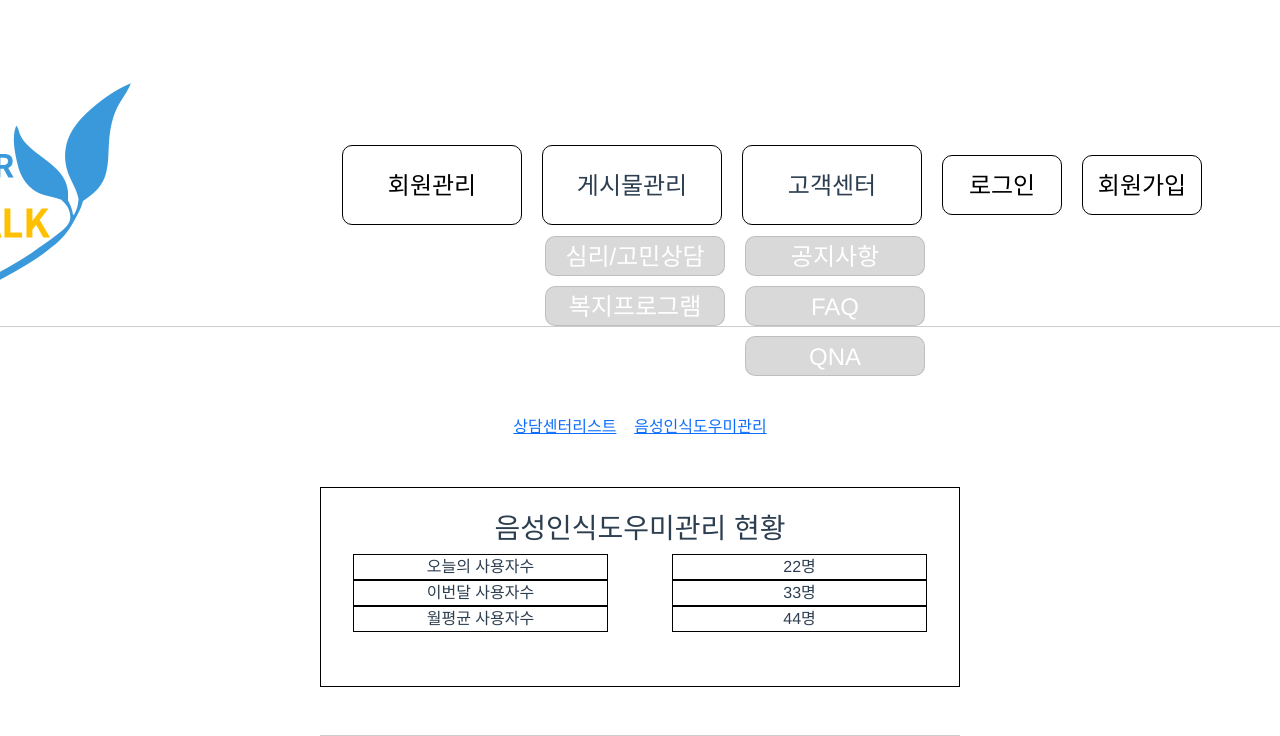
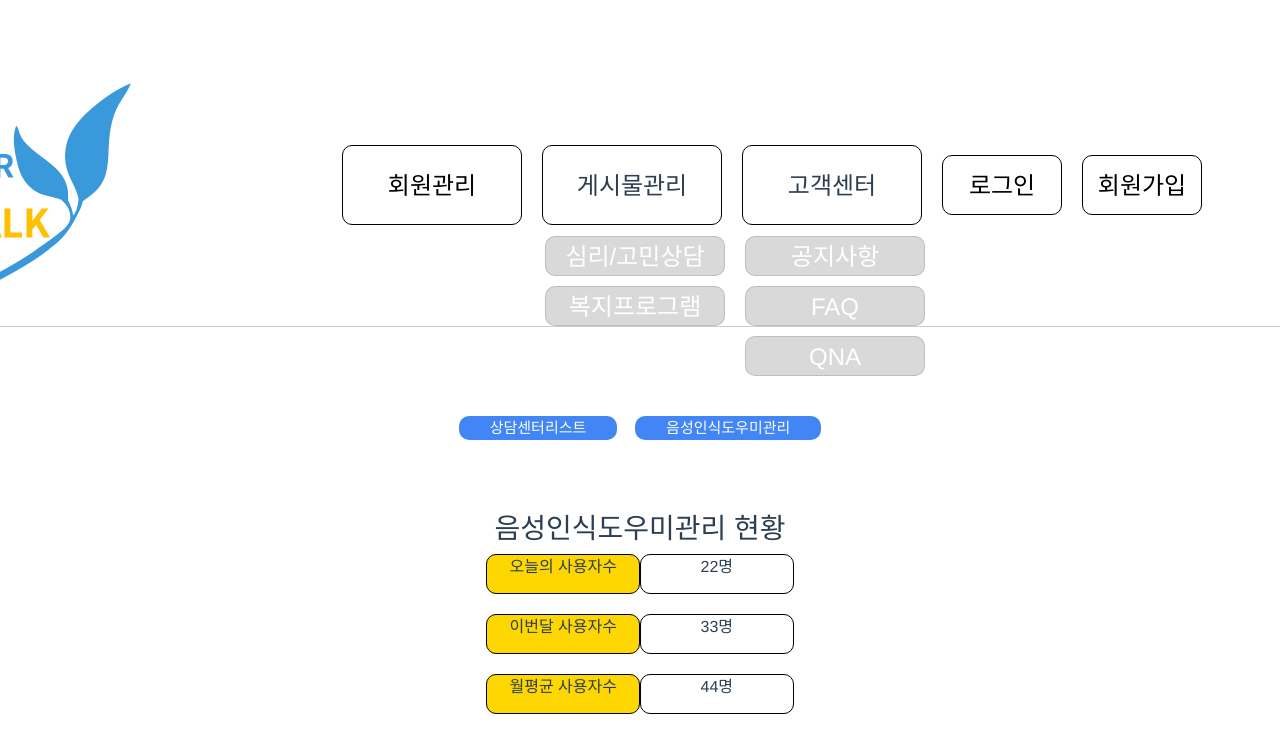
Before and after one commit to Jung-mooooooo/crudproject, a Vue app: page /admin/speechRecognitionHelper in a window 1280 px wide. Shown: the top 736 px of the page. Built offline with nearby package versions, Linux system fonts and the light colour scheme.

Commit message:
20230428 화정 오전수정

```diff
--- a/package.json
+++ b/package.json
@@ -11,6 +11,8 @@
     "axios": "^1.3.6",
     "bootstrap": "^5.3.0-alpha3",
     "core-js": "^3.8.3",
+    "i": "^0.3.7",
+    "npm": "^9.6.5",
     "router": "^1.3.8",
     "vue": "^3.2.13",
     "vue-router": "^4.1.6"
--- a/src/views/admin/AdminCounselling.vue
+++ b/src/views/admin/AdminCounselling.vue
@@ -4,9 +4,11 @@
 <br>
 <br>
   <div align="center">
-      <router-link to="/admin/counsellingCenter">상담센터리스트</router-link>
+    <button class="btn3 btn-blue" type="button" onclick="location.href='/admin/counsellingCenter'">
+    상담센터리스트</button>
       &nbsp;&nbsp;
-      <router-link to="/admin/speechRecognitionHelper">음성인식도우미관리</router-link>
+    <button class="btn3 btn-blue" type="button" onclick="location.href='/admin/speechRecognitionHelper'">
+    음성인식도우미관리</button>
   </div>
 <br>
 <br>
@@ -194,6 +196,39 @@ section.notice {
   transition: all 0.3s;
 }
 
+.btn3 {
+  display: inline-block;
+  padding: 0 30px;
+  font-size: 15px;
+  font-weight: 400;
+  background: transparent;
+  text-align: center;
+  white-space: nowrap;
+  vertical-align: middle;
+  -ms-touch-action: manipulation;
+  touch-action: manipulation;
+  cursor: pointer;
+  -webkit-user-select: none;
+  -moz-user-select: none;
+  -ms-user-select: none;
+  user-select: none;
+  border: 1px solid transparent;
+  text-transform: uppercase;
+  -webkit-border-radius: 0;
+  -moz-border-radius: 0;
+  border-radius: 10px;
+  -webkit-transition: all 0.3s;
+  -moz-transition: all 0.3s;
+  -ms-transition: all 0.3s;
+  -o-transition: all 0.3s;
+  transition: all 0.3s;
+}
+
+.btn-blue{
+  background: #4285f4;
+color: #fff;
+}
+
 .btn-gray {
 background: #555;
 color: #fff;
--- a/src/views/admin/AdminCounsellingCenter.vue
+++ b/src/views/admin/AdminCounsellingCenter.vue
@@ -4,9 +4,11 @@
 <br>
 <br>
   <div align="center">
-      <router-link to="/admin/counsellingCenter">상담센터리스트</router-link>
+    <button class="btn3 btn-blue" type="button" onclick="location.href='/admin/counsellingCenter'">
+    상담센터리스트</button>
       &nbsp;&nbsp;
-      <router-link to="/admin/speechRecognitionHelper">음성인식도우미관리</router-link>
+    <button class="btn3 btn-blue" type="button" onclick="location.href='/admin/speechRecognitionHelper'">
+    음성인식도우미관리</button>
   </div>
 <br>
 <br>
@@ -194,6 +196,39 @@ section.notice {
   transition: all 0.3s;
 }
 
+.btn3 {
+  display: inline-block;
+  padding: 0 30px;
+  font-size: 15px;
+  font-weight: 400;
+  background: transparent;
+  text-align: center;
+  white-space: nowrap;
+  vertical-align: middle;
+  -ms-touch-action: manipulation;
+  touch-action: manipulation;
+  cursor: pointer;
+  -webkit-user-select: none;
+  -moz-user-select: none;
+  -ms-user-select: none;
+  user-select: none;
+  border: 1px solid transparent;
+  text-transform: uppercase;
+  -webkit-border-radius: 0;
+  -moz-border-radius: 0;
+  border-radius: 10px;
+  -webkit-transition: all 0.3s;
+  -moz-transition: all 0.3s;
+  -ms-transition: all 0.3s;
+  -o-transition: all 0.3s;
+  transition: all 0.3s;
+}
+
+.btn-blue{
+  background: #4285f4;
+color: #fff;
+}
+
 .btn-gray {
 background: #555;
 color: #fff;
--- a/src/views/admin/AdminHobby.vue
+++ b/src/views/admin/AdminHobby.vue
@@ -4,11 +4,14 @@
 <br>
 <br>
   <div align="center">
-      <router-link to="/admin/AdminWelfareFacility">복지시설</router-link>
+    <button class="btn3 btn-blue" type="button" onclick="location.href='/admin/AdminWelfareFacility'">
+    복지시설</button>
       &nbsp;&nbsp;
-      <router-link to="/admin/AdminTouristSpot">힐링스팟</router-link>
+    <button class="btn3 btn-blue" type="button" onclick="location.href='/admin/AdminTouristSpot'">
+    힐링스팟</button>
       &nbsp;&nbsp;
-      <router-link to="/admin/AdminHobby">원데이클래스</router-link>
+    <button class="btn3 btn-blue" type="button" onclick="location.href='/admin/AdminHobby'">
+    원데이클래스</button>
   </div>
 <br>
 <br>
@@ -239,6 +242,40 @@ background: #555;
 color: #fff;
 }
 
+.btn3 {
+  display: inline-block;
+  padding: 0 30px;
+  font-size: 15px;
+  font-weight: 400;
+  background: transparent;
+  text-align: center;
+  white-space: nowrap;
+  vertical-align: middle;
+  -ms-touch-action: manipulation;
+  touch-action: manipulation;
+  cursor: pointer;
+  -webkit-user-select: none;
+  -moz-user-select: none;
+  -ms-user-select: none;
+  user-select: none;
+  border: 1px solid transparent;
+  text-transform: uppercase;
+  -webkit-border-radius: 0;
+  -moz-border-radius: 0;
+  border-radius: 10px;
+  -webkit-transition: all 0.3s;
+  -moz-transition: all 0.3s;
+  -ms-transition: all 0.3s;
+  -o-transition: all 0.3s;
+  transition: all 0.3s;
+}
+
+.btn-blue{
+  background: #4285f4;
+color: #fff;
+}
+
+
 
 /* reset */
 
--- a/src/views/admin/AdminHome.vue
+++ b/src/views/admin/AdminHome.vue
@@ -17,15 +17,15 @@
 <div class= "counting_user">
   <h3>접속자 현황</h3>
   <div>
-    <div>접속자수</div>
+    <div class="title">접속자수</div>
 		<div>22명</div>
   </div>
    <div>
-    <div>월 접속자 수</div>
+    <div class="title">월 접속자 수</div>
 		<div>33명</div>
   </div>
    <div>
-    <div>월 평균 접속자 수</div>
+    <div class="title">월 평균 접속자 수</div>
 		<div>44명</div>
   </div>
 </div>
@@ -33,39 +33,34 @@
 <div class= "counting_emotion">
   <h3>감정 현황</h3>
   <div>
-    <div>답답해요</div>
+    <div class="title">답답해요</div>
 		<div>10%</div>
-  </div>
-  <div>
-    <div>불안해요</div>
+    <div class="title">불안해요</div>
 		<div>20%</div>
   </div>
   <div>
-    <div>걱정돼요</div>
+    <div class="title">걱정돼요</div>
 		<div>30%</div>
-  </div>
-  <div>
-    <div>괴로워요</div>
+    <div class="title">괴로워요</div>
 		<div>40%</div>
   </div>
   <div>
-    <div>무서워요</div>
+    <div class="title">무서워요</div>
 		<div>50%</div>
-  </div>
-  <div>
-    <div>무기력해요</div>
+    <div class="title">무기력해요</div>
 		<div>60%</div>
   </div>
   <div>
-    <div>외로워요</div>
+    <div class="title">외로워요</div>
 		<div>70%</div>
-  </div>
-  <div>
-    <div>심심해요</div>
+    <div class="title">심심해요</div>
 		<div>80%</div>
   </div>
 </div>
 </div>
+<br>
+<br>
+<br>
 <br>
 <br>
 <br>
@@ -121,44 +116,50 @@ img{
   width: 200px;
 }
 
+.title{
+  background: gold;
+}
+
 .admin_box {
   display: flex;
 }
 
 .counting_user {
-  width: 50%;
+  width: 40%;
+  height: 200px;
   margin: auto;
-  height: 200px;
 }
 .counting_user > div {
   display: flex;
   margin: auto;
-
+  justify-content: center;
+  height: 30%;
 }
 
 .counting_user > div div {
 border: 1px solid black;
-width: 40%;
-margin: auto;
-height: 30%;
+width: 30%;
+height: 40px;
+border-radius: 10px;
 }
 
 .counting_emotion {
-  width: 50%;
+  width: 40%;
+  height: 200px;
   margin: auto;
-  height: 300px;
 }
 .counting_emotion > div {
   display: flex;
   margin: auto;
-
+  justify-content: center;
+  height: 30%;
 }
 
 .counting_emotion > div div {
 border: 1px solid black;
-width: 40%;
-margin: auto;
-height: 30%;
+width: 30%;
+height: 40px;
+border-radius: 10px;
 }
 
 table {
--- a/src/views/admin/AdminSpeechRecognitionHelper.vue
+++ b/src/views/admin/AdminSpeechRecognitionHelper.vue
@@ -4,9 +4,11 @@
 <br>
 <br>
   <div align="center">
-      <router-link to="/admin/counsellingCenter">상담센터리스트</router-link>
+    <button class="btn3 btn-blue" type="button" onclick="location.href='/admin/counsellingCenter'">
+    상담센터리스트</button>
       &nbsp;&nbsp;
-      <router-link to="/admin/speechRecognitionHelper">음성인식도우미관리</router-link>
+    <button class="btn3 btn-blue" type="button" onclick="location.href='/admin/speechRecognitionHelper'">
+    음성인식도우미관리</button>
   </div>
 
 <br>
@@ -16,19 +18,20 @@
 <br>
   <h3>음성인식도우미관리 현황</h3>
   <div>
-    <div>오늘의 사용자수</div>
+    <div class="title">오늘의 사용자수</div>
 		<div>22명</div>
   </div>
    <div>
-    <div>이번달 사용자수</div>
+    <div class="title">이번달 사용자수</div>
 		<div>33명</div>
   </div>
    <div>
-    <div>월평균 사용자수</div>
+    <div class="title">월평균 사용자수</div>
 		<div>44명</div>
   </div>
 </div>
 </div>
+<br>
 <br>
 <br>
 <table align="center" class="board-table">
@@ -62,27 +65,31 @@ img{
   width: 200px;
 }
 
+.title{
+  background: gold;
+}
+
 .admin_box {
   display: flex;
 }
 
 .counting_user {
-  width: 50%;
-  border: 1px solid black;
-  margin: auto;
+  width: 40%;
   height: 200px;
+  margin: auto;;
 }
 .counting_user > div {
   display: flex;
   margin: auto;
-
+  justify-content: center;
+  height: 30%;
 }
 
 .counting_user > div div {
 border: 1px solid black;
-width: 40%;
-margin: auto;
-height: 30%;
+width: 30%;
+height: 40px;
+border-radius: 10px;
 }
 
 .counting_emotion {
@@ -172,4 +179,37 @@ section.notice {
 .board-table tbody th p{
   display: none;
 }
+
+.btn3 {
+  display: inline-block;
+  padding: 0 30px;
+  font-size: 15px;
+  font-weight: 400;
+  background: transparent;
+  text-align: center;
+  white-space: nowrap;
+  vertical-align: middle;
+  -ms-touch-action: manipulation;
+  touch-action: manipulation;
+  cursor: pointer;
+  -webkit-user-select: none;
+  -moz-user-select: none;
+  -ms-user-select: none;
+  user-select: none;
+  border: 1px solid transparent;
+  text-transform: uppercase;
+  -webkit-border-radius: 0;
+  -moz-border-radius: 0;
+  border-radius: 10px;
+  -webkit-transition: all 0.3s;
+  -moz-transition: all 0.3s;
+  -ms-transition: all 0.3s;
+  -o-transition: all 0.3s;
+  transition: all 0.3s;
+}
+
+.btn-blue{
+  background: #4285f4;
+color: #fff;
+}
 </style>
--- a/src/views/admin/AdminTouristSpot.vue
+++ b/src/views/admin/AdminTouristSpot.vue
@@ -4,11 +4,14 @@
 <br>
 <br>
   <div align="center">
-      <router-link to="/admin/AdminWelfareFacility">복지시설</router-link>
+    <button class="btn3 btn-blue" type="button" onclick="location.href='/admin/AdminWelfareFacility'">
+    복지시설</button>
       &nbsp;&nbsp;
-      <router-link to="/admin/AdminTouristSpot">힐링스팟</router-link>
+    <button class="btn3 btn-blue" type="button" onclick="location.href='/admin/AdminTouristSpot'">
+    힐링스팟</button>
       &nbsp;&nbsp;
-      <router-link to="/admin/AdminHobby">원데이클래스</router-link>
+    <button class="btn3 btn-blue" type="button" onclick="location.href='/admin/AdminHobby'">
+    원데이클래스</button>
   </div>
 <br>
 <br>
@@ -238,6 +241,39 @@ background: #555;
 color: #fff;
 }
 
+.btn3 {
+  display: inline-block;
+  padding: 0 30px;
+  font-size: 15px;
+  font-weight: 400;
+  background: transparent;
+  text-align: center;
+  white-space: nowrap;
+  vertical-align: middle;
+  -ms-touch-action: manipulation;
+  touch-action: manipulation;
+  cursor: pointer;
+  -webkit-user-select: none;
+  -moz-user-select: none;
+  -ms-user-select: none;
+  user-select: none;
+  border: 1px solid transparent;
+  text-transform: uppercase;
+  -webkit-border-radius: 0;
+  -moz-border-radius: 0;
+ border-radius: 10px;
+  -webkit-transition: all 0.3s;
+  -moz-transition: all 0.3s;
+  -ms-transition: all 0.3s;
+  -o-transition: all 0.3s;
+  transition: all 0.3s;
+}
+
+.btn-blue{
+  background: #4285f4;
+color: #fff;
+}
+
 /* reset */
 
 * {
--- a/src/views/admin/AdminWelfareFacility.vue
+++ b/src/views/admin/AdminWelfareFacility.vue
@@ -4,11 +4,14 @@
 <br>
 <br>
   <div align="center">
-      <router-link to="/admin/AdminWelfareFacility">복지시설</router-link>
+    <button class="btn3 btn-blue" type="button" onclick="location.href='/admin/AdminWelfareFacility'">
+    복지시설</button>
       &nbsp;&nbsp;
-      <router-link to="/admin/AdminTouristSpot">힐링스팟</router-link>
+    <button class="btn3 btn-blue" type="button" onclick="location.href='/admin/AdminTouristSpot'">
+    힐링스팟</button>
       &nbsp;&nbsp;
-      <router-link to="/admin/AdminHobby">원데이클래스</router-link>
+    <button class="btn3 btn-blue" type="button" onclick="location.href='/admin/AdminHobby'">
+    원데이클래스</button>
   </div>
 <br>
 <br>
@@ -242,6 +245,40 @@ background: #555;
 color: #fff;
 }
 
+.btn3 {
+  display: inline-block;
+  padding: 0 30px;
+  font-size: 15px;
+  font-weight: 400;
+  background: transparent;
+  text-align: center;
+  white-space: nowrap;
+  vertical-align: middle;
+  -ms-touch-action: manipulation;
+  touch-action: manipulation;
+  cursor: pointer;
+  -webkit-user-select: none;
+  -moz-user-select: none;
+  -ms-user-select: none;
+  user-select: none;
+  border: 1px solid transparent;
+  text-transform: uppercase;
+  -webkit-border-radius: 0;
+  -moz-border-radius: 0;
+  border-radius: 10px;
+  -webkit-transition: all 0.3s;
+  -moz-transition: all 0.3s;
+  -ms-transition: all 0.3s;
+  -o-transition: all 0.3s;
+  transition: all 0.3s;
+}
+
+.btn-blue{
+  background: #4285f4;
+color: #fff;
+}
+
+
 
 /* reset */
 
```
Also changed, not shown: src/views/admin/AdminWelfareProgram.vue (+40 -3 lines), src/views/welfareProgram/WelfareFacilityMap.vue (+63 -60 lines), 1 other file (tests, documents, lock files or other folders).
